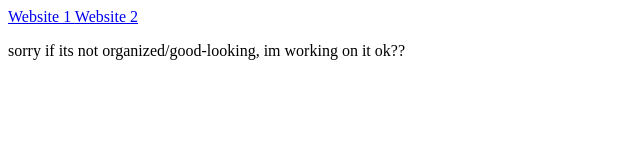
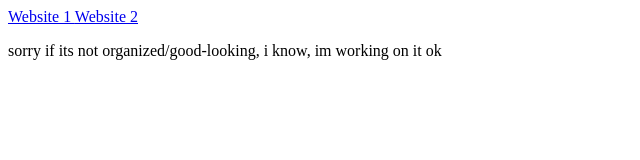
Before and after one commit to thecoolerperson/home, a plain HTML site: page index.html in a window 1280 px wide. Shown: the full height of the page, 0-640 px from the left. Drawn offline with Linux system fonts and the light colour scheme.

Commit message:
Update index.html

```diff
--- a/index.html
+++ b/index.html
@@ -5,5 +5,5 @@
   Website 2
 </a>
 <p>
-  sorry if its not organized/good-looking, im working on it ok??
+  sorry if its not organized/good-looking, i know, im working on it ok
 </p>
```
